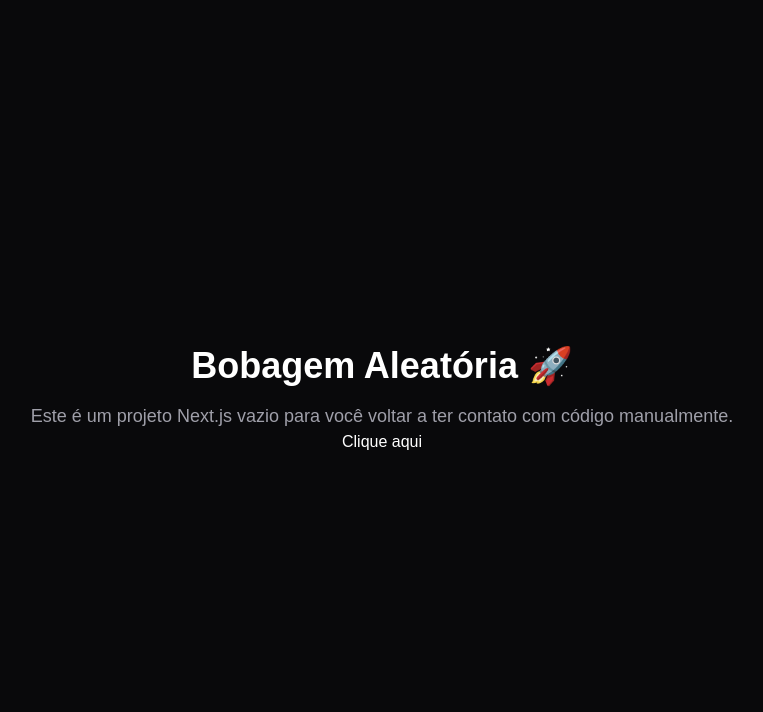
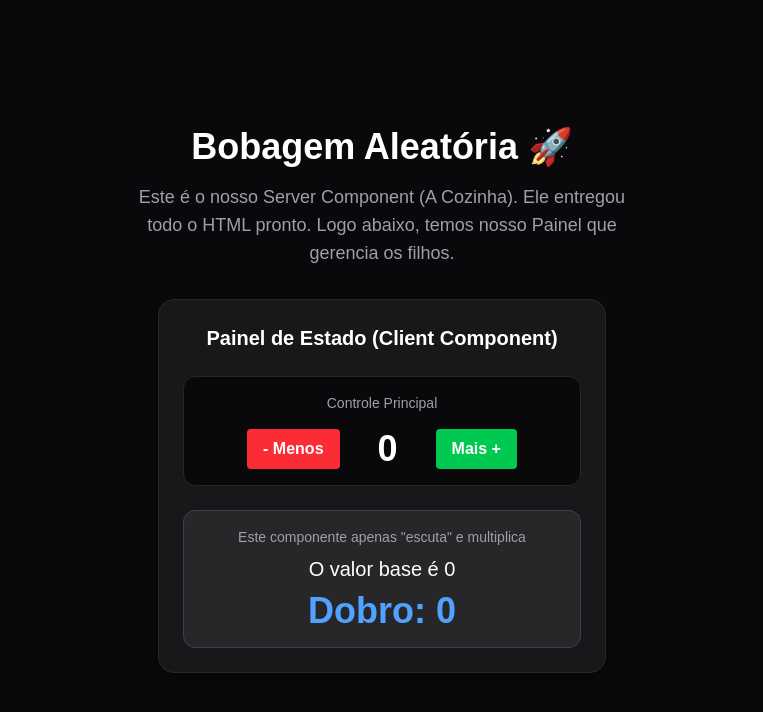
Before and after one commit to valmyrtavares/NextPrismaStudio, a Next.js app: page / in a window 1280 px wide. Shown: the top 712 px of the page, without its empty margins (258-1021 px from the left). Built offline with nearby package versions, Linux system fonts and the light colour scheme.

Commit message:
feat: add interactive state management components with shared parent panel architecture

```diff
--- a/src/app/page.js
+++ b/src/app/page.js
@@ -1,13 +1,16 @@
+import PainelInterativo from "../components/PainelInterativo";
+
 export default function Home() {
   return (
     <div className="flex min-h-screen flex-col items-center justify-center p-24 bg-zinc-950 text-white">
       <h1 className="text-4xl font-bold mb-4">Bobagem Aleatória 🚀</h1>
-      <p className="text-lg text-zinc-400">
-        Este é um projeto Next.js vazio para você voltar a ter contato com código manualmente.
+      <p className="text-lg text-zinc-400 mb-8 text-center max-w-lg">
+        Este é o nosso Server Component (A Cozinha). Ele entregou todo o HTML pronto.
+        Logo abaixo, temos nosso Painel que gerencia os filhos.
       </p>
-      <button Click={() => alert('Oi')}>Clique aqui</button>
 
-
+      {/* Injetando nosso "Pai" Client Component aqui dentro */}
+      <PainelInterativo />
     </div>
   );
 }
--- /dev/null
+++ b/src/components/Contador.js
@@ -0,0 +1,27 @@
+export default function Contador({ numero, setNumero }) {
+  return (
+    <div className="flex flex-col items-center gap-4 bg-zinc-950 p-4 rounded-xl border border-zinc-800 w-full">
+      <p className="text-zinc-400 text-sm">Controle Principal</p>
+
+      <div className="flex items-center gap-6">
+        <button
+          onClick={() => setNumero(numero - 1)}
+          className="bg-red-500 hover:bg-red-600 text-white font-bold py-2 px-4 rounded transition-colors"
+        >
+          - Menos
+        </button>
+
+        <span className="text-4xl font-bold w-12 text-center text-white">
+          {numero}
+        </span>
+
+        <button
+          onClick={() => setNumero(numero + 1)}
+          className="bg-green-500 hover:bg-green-600 text-white font-bold py-2 px-4 rounded transition-colors"
+        >
+          Mais +
+        </button>
+      </div>
+    </div>
+  );
+}
--- /dev/null
+++ b/src/components/Multiplicador.js
@@ -0,0 +1,11 @@
+"use client";
+
+export default function Multiplicador({ numero }) {
+  return (
+    <div className="mt-2 bg-zinc-800 p-4 rounded-xl border border-zinc-700 w-full text-center">
+      <p className="text-zinc-400 text-sm mb-2">Este componente apenas "escuta" e multiplica</p>
+      <p className="text-xl">O valor base é {numero}</p>
+      <p className="text-4xl font-bold text-blue-400 mt-2">Dobro: {numero * 2}</p>
+    </div>
+  );
+}
--- /dev/null
+++ b/src/components/PainelInterativo.js
@@ -0,0 +1,24 @@
+"use client"; // Este é o "Pai" interativo
+
+import { useState } from "react";
+import Contador from "./Contador";
+import Multiplicador from "./Multiplicador";
+
+export default function PainelInterativo() {
+  // A regra de ouro do React: o estado sobe para o pai comum mais próximo!
+  // Como o Server Component (page.js) não pode ter estado, nós criamos
+  // este Client Component "Pai" para abraçar os dois filhos.
+  const [numero, setNumero] = useState(0);
+
+  return (
+    <div className="flex flex-col gap-4 p-6 bg-zinc-900 border border-zinc-800 rounded-2xl shadow-xl w-full max-w-md">
+      <h2 className="text-xl font-bold text-center text-white mb-2">Painel de Estado (Client Component)</h2>
+
+      {/* O Contador precisa do número e do poder de alterar o número */}
+      <Contador numero={numero} setNumero={setNumero} />
+
+      {/* O Multiplicador só precisa ler o número, ele não tem botões */}
+      <Multiplicador numero={numero} />
+    </div>
+  );
+}
```
